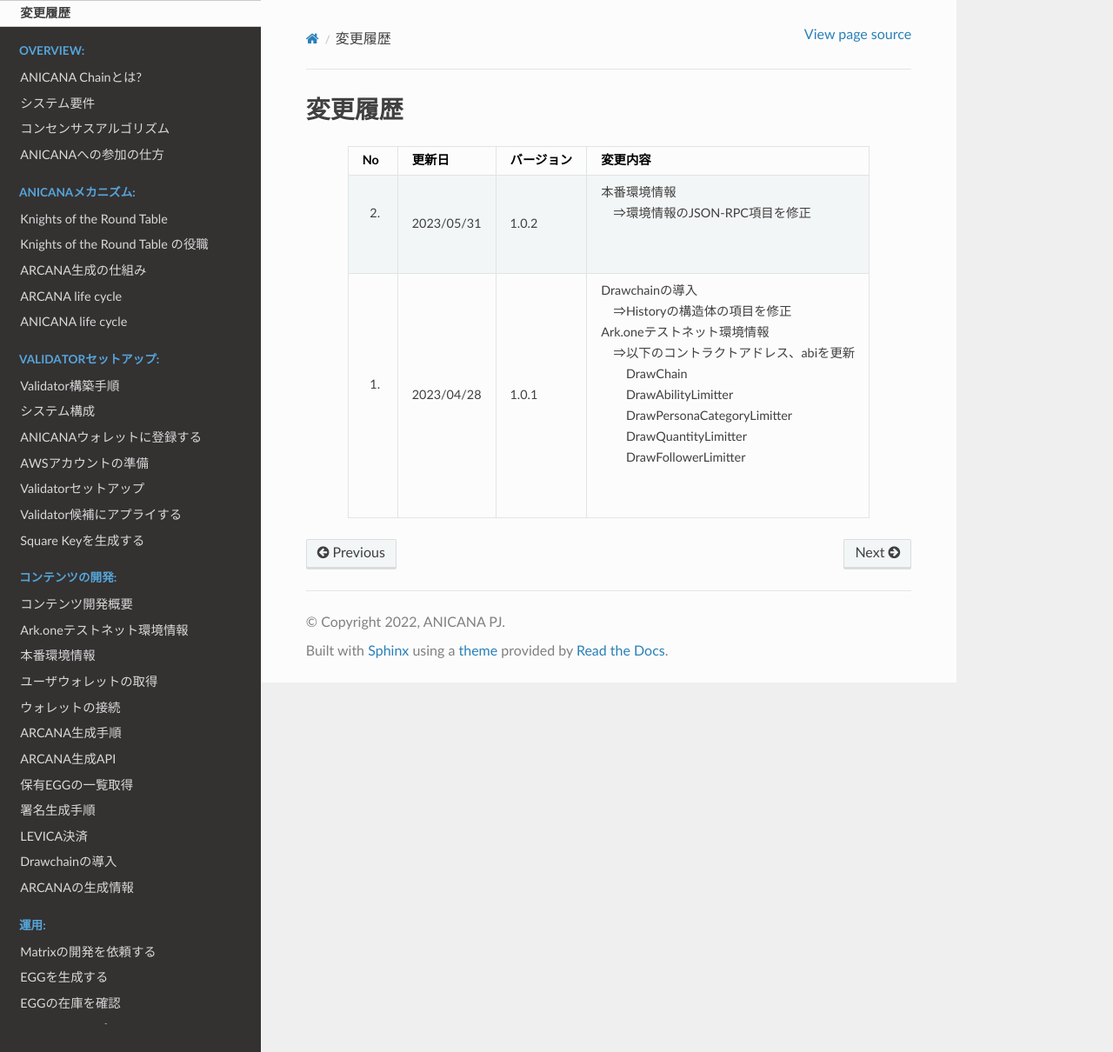
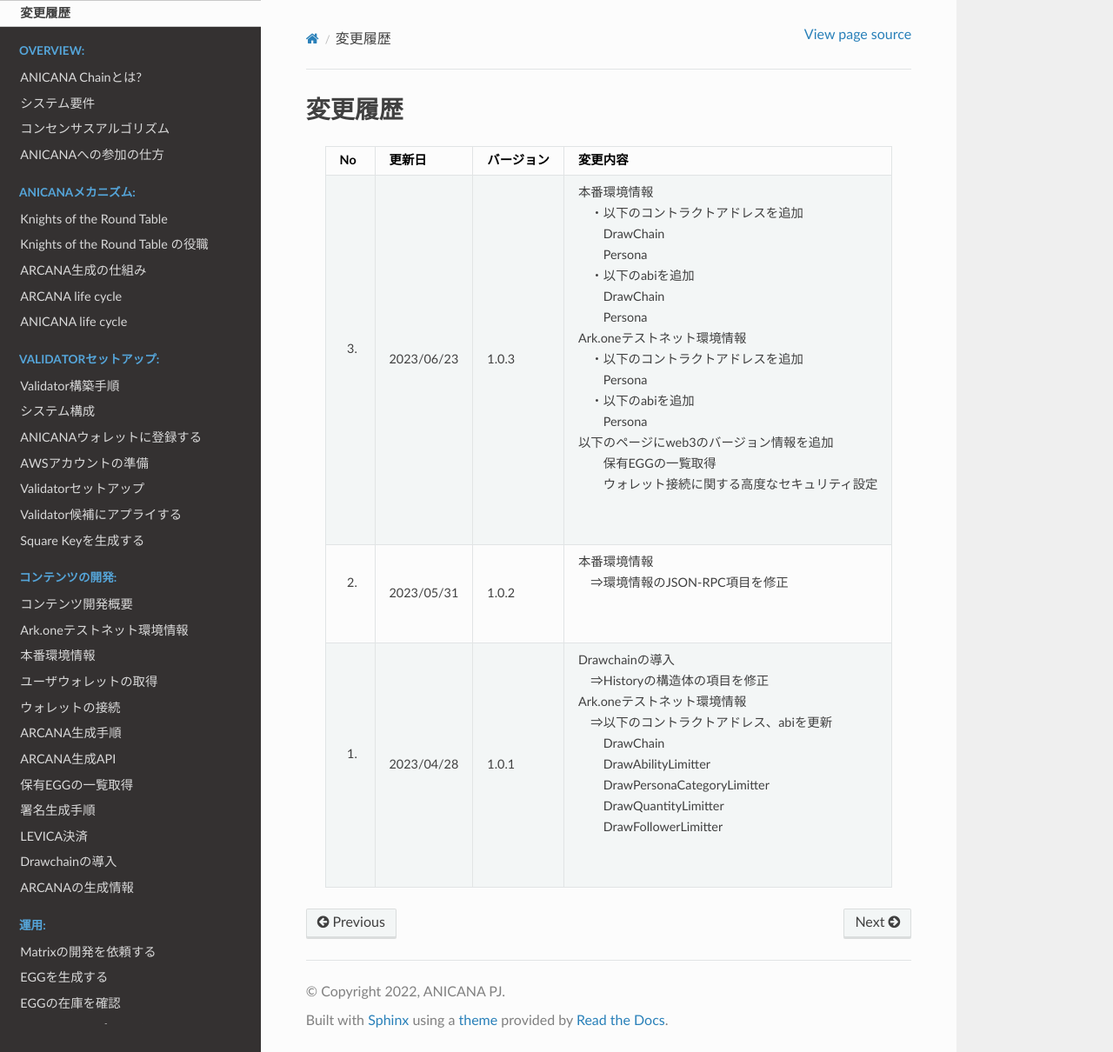
Before and after one commit to Orange-Code-Project/anicana-docs, a Sphinx documentation site: the page built from source/change-history/change-history.rst, in a window 1280 px wide and 1210 px high. Shown: the whole window at 87% size. Built offline with Sphinx 7.4.7 and the Read the Docs theme 2.0.0, drawn with Linux system fonts in a browser that asks for light colours.

Commit message:
[update]
本番環境情報
　・以下のコントラクトアドレスを追加
　　DrawChain
　　Persona
　・以下のabiを追加
　　DrawChain
　　Persona
Ark.oneテストネット環境情報
　・以下のコントラクトアドレスを追加
　　Persona
　・以下のabiを追加
　　Persona
以下のページにweb3のバージョン情報を追加
　　保有EGGの一覧取得
　　ウォレット接続に関する高度なセキュリティ設定

```diff
--- a/source/appendics/data-sign-text.rst
+++ b/source/appendics/data-sign-text.rst
@@ -30,6 +30,8 @@
 署名されたデータと署名前のメッセージから、署名者addressが取得できるため、これをもって申告アドレスの本人確認とすることができる。
 署名データの再利用を防ぐため、署名対象テキストは使い捨てにする方が望ましい。
 
+.. caution::
+  web3のversionは1.9.8をご使用ください。
 
 署名作成例::
 
--- a/source/change-history/change-history.rst
+++ b/source/change-history/change-history.rst
@@ -7,6 +7,22 @@
     :align: center
 
     "No", "更新日", "バージョン", "変更内容"
+    "3.", "2023/06/23", "1.0.3", "| 本番環境情報
+    | 　・以下のコントラクトアドレスを追加
+    | 　　DrawChain
+    | 　　Persona
+    | 　・以下のabiを追加
+    | 　　DrawChain
+    | 　　Persona
+    | Ark.oneテストネット環境情報
+    | 　・以下のコントラクトアドレスを追加
+    | 　　Persona
+    | 　・以下のabiを追加
+    | 　　Persona
+    | 以下のページにweb3のバージョン情報を追加
+    | 　　保有EGGの一覧取得
+    | 　　ウォレット接続に関する高度なセキュリティ設定
+    | 　"
     "2.", "2023/05/31", "1.0.2", "| 本番環境情報
     | 　⇒環境情報のJSON-RPC項目を修正
     | 　"
--- a/source/game-development/egg-balance.rst
+++ b/source/game-development/egg-balance.rst
@@ -5,6 +5,9 @@
 現在自分が保有するEGGの一覧を取得するサンプル
 
 コントラクト、JSON-RPC、abiファイルはテスト環境情報を参照
+
+.. caution::
+  web3のversionは1.9.8をご使用ください。
 
 ------------------------------------------------------------------------------------------------------------------------------------------
 
--- a/source/game-development/test-environment.rst
+++ b/source/game-development/test-environment.rst
@@ -45,6 +45,7 @@
     Square,0x8D3c73943b5ec3b64aeA43CD197F4214b0E70C38
     ArcanaGeneratorInfo,0xCa59B3373F247F115D5A867CB0E2b18cAA43C96d
     DrawChain,0x4B4DB59Fc8612D697D418CF9A6C39634E08B6589
+    Persona,                    0xD513eAd11bAfeE6b2bC08436a512FF3A8AC0265E
     DrawAbilityLimitter,0x37Ef8Fa8995c43C26AC675C3A9DF317f3ed3A476
     DrawPersonaCategoryLimitter,0xb9AA5Df1637d0cB103BA2F2D799AE878F082BBDF
     DrawQuantityLimitter,0xF8BD4c1EEd08c48D086EB3bDeAE9eF03B05488aF
@@ -63,7 +64,8 @@
     コントラクト, abi
     Egg, :download:`egg.json<../abi/egg.json>`
     ArcanaGeneratorInfo, :download:`ArcanaGeneratorInfo.json<../abi/ArcanaGeneratorInfo.json>`
-    DrawChain, :download:`DrawChain.json<../abi/DrawChain.json>`
+    DrawChain, :download:`DrawChain.json<../abi/DrawChainV1.json>`
+    Persona,                     :download:`Persona.json<../abi/Persona.json>`
     DrawAbilityLimitter, :download:`DrawAbilityLimitter.json<../abi/DrawAbilityLimitter.json>`
     DrawPersonaCategoryLimitter, :download:`DrawPersonaCategoryLimitter.json<../abi/DrawPersonaCategoryLimitter.json>`
     DrawQuantityLimitter, :download:`DrawQuantityLimitter.json<../abi/DrawQuantityLimitter.json>`
```
Also changed, not shown: source/abi/DrawChainV1.json (added, +1 -0 lines), source/abi/Persona.json (added, +1 -0 lines), source/game-development/main-environment.rst (+5 -1 lines).
